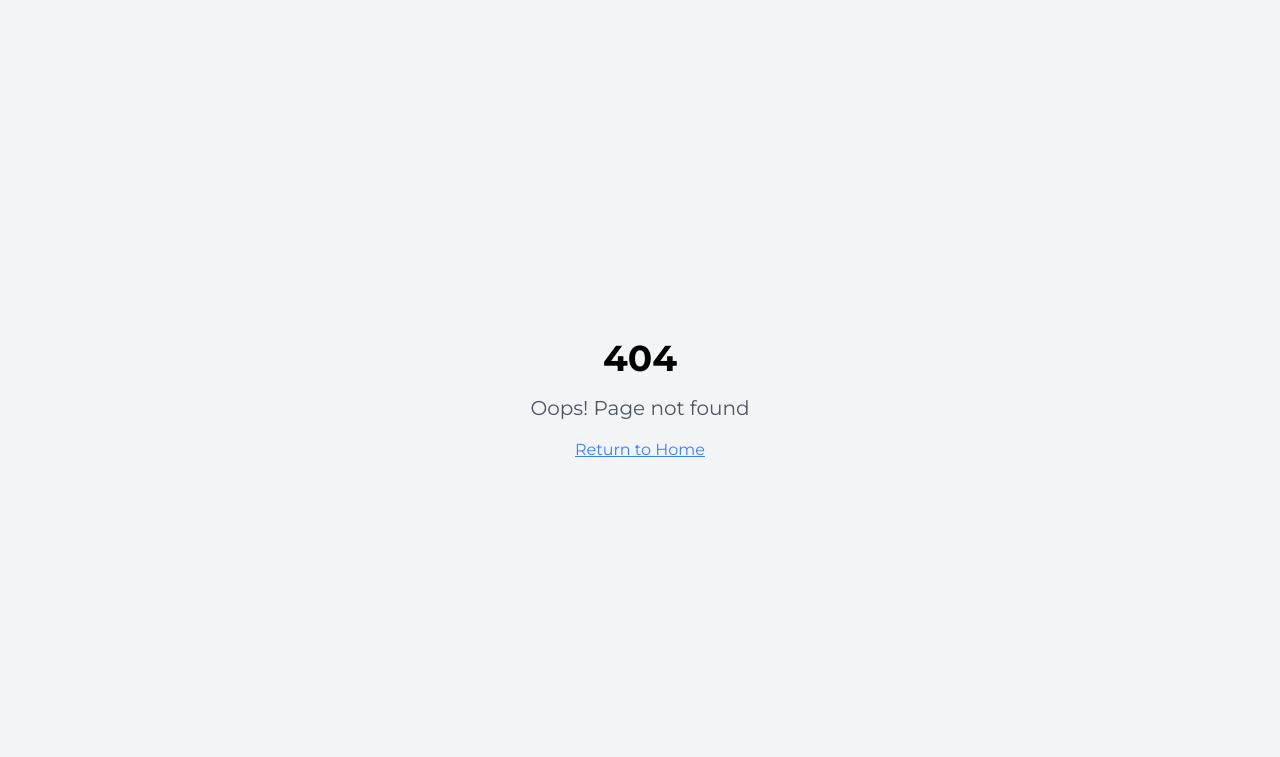
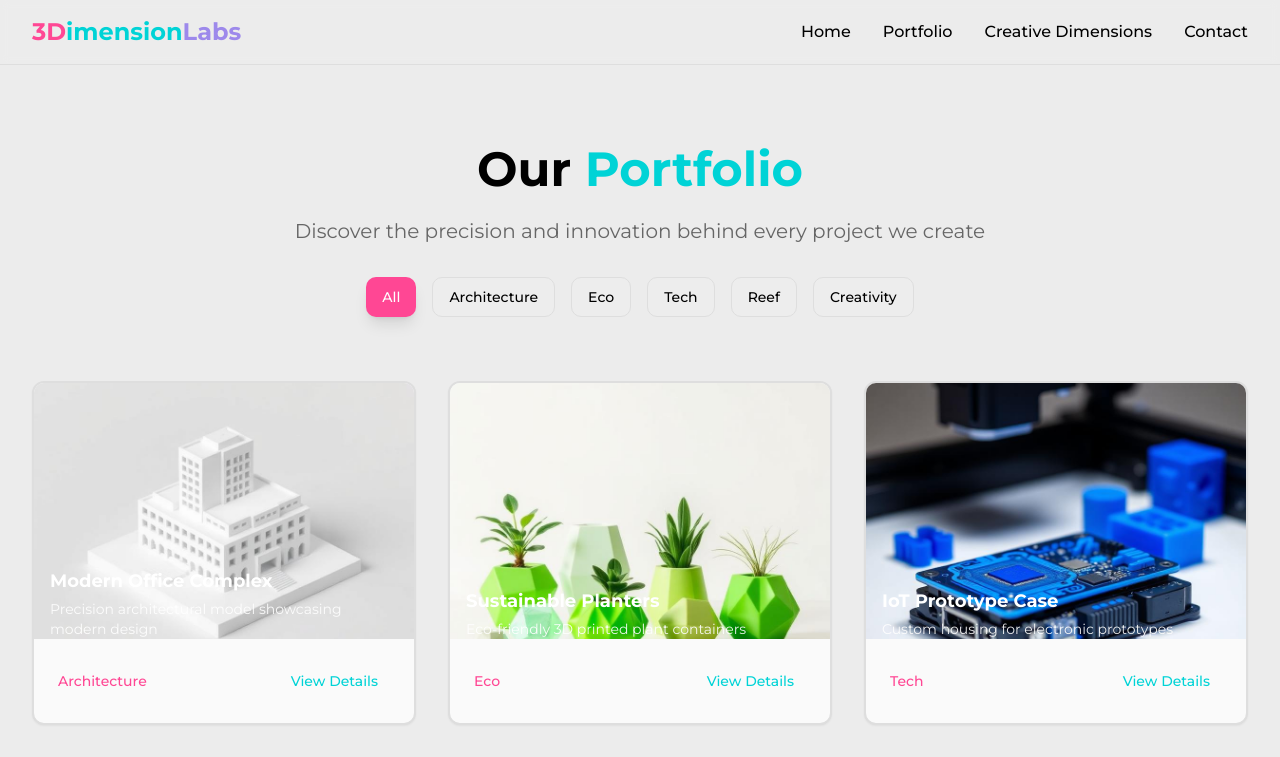
Before and after one commit to lapixlazuli/cube-craft-gallery-website, a React (Vite) app: page /portfolio in a window 1280 px wide. Before the commit this address had no page. Shown: the top 757 px of the page. Built offline with nearby package versions, Linux system fonts and the light colour scheme.

Commit message:
feat: move portfolio to separate page

```diff
--- a/src/App.tsx
+++ b/src/App.tsx
@@ -4,6 +4,7 @@ import { TooltipProvider } from "@/components/ui/tooltip";
 import { QueryClient, QueryClientProvider } from "@tanstack/react-query";
 import { BrowserRouter, Routes, Route } from "react-router-dom";
 import Index from "./pages/Index";
+import PortfolioPage from "./pages/Portfolio";
 import NotFound from "./pages/NotFound";
 
 const queryClient = new QueryClient();
@@ -16,6 +17,7 @@ const App = () => (
       <BrowserRouter>
         <Routes>
           <Route path="/" element={<Index />} />
+          <Route path="/portfolio" element={<PortfolioPage />} />
           {/* ADD ALL CUSTOM ROUTES ABOVE THE CATCH-ALL "*" ROUTE */}
           <Route path="*" element={<NotFound />} />
         </Routes>
--- a/src/components/Footer.tsx
+++ b/src/components/Footer.tsx
@@ -3,7 +3,7 @@ import { Instagram, MessageSquare, Mail } from "lucide-react";
 const Footer = () => {
   const quickLinks = [
     { name: "Home", href: "#home" },
-    { name: "Portfolio", href: "#portfolio" },
+    { name: "Portfolio", href: "/portfolio" },
     { name: "Creative Dimensions", href: "#dimensions" },
     { name: "Contact", href: "#contact" },
   ];
--- a/src/components/Header.tsx
+++ b/src/components/Header.tsx
@@ -7,7 +7,7 @@ const Header = () => {
 
   const navigation = [
     { name: "Home", href: "#home" },
-    { name: "Portfolio", href: "#portfolio" },
+    { name: "Portfolio", href: "/portfolio" },
     { name: "Creative Dimensions", href: "#dimensions" },
     { name: "Contact", href: "#contact" },
   ];
--- a/src/components/Hero.tsx
+++ b/src/components/Hero.tsx
@@ -1,7 +1,9 @@
 import { Button } from "@/components/ui/button";
 import heroImage from "@/assets/hero-cubes.jpg";
+import { useNavigate } from "react-router-dom";
 
 const Hero = () => {
+  const navigate = useNavigate();
   return (
     <section id="home" className="min-h-screen flex items-center justify-center relative overflow-hidden">
       {/* Background Image */}
@@ -44,7 +46,7 @@ const Hero = () => {
               variant="hero"
               size="lg"
               className="px-8 py-4 text-lg font-semibold min-w-[200px]"
-              onClick={() => document.getElementById('portfolio')?.scrollIntoView({ behavior: 'smooth' })}
+              onClick={() => navigate('/portfolio')}
             >
               View Portfolio
             </Button>
--- a/src/pages/Index.tsx
+++ b/src/pages/Index.tsx
@@ -1,7 +1,6 @@
 import Header from "@/components/Header";
 import Hero from "@/components/Hero";
 import CreativeDimensions from "@/components/CreativeDimensions";
-import Portfolio from "@/components/Portfolio";
 import Contact from "@/components/Contact";
 import Footer from "@/components/Footer";
 
@@ -12,7 +11,6 @@ const Index = () => {
       <main>
         <Hero />
         <CreativeDimensions />
-        <Portfolio />
         <Contact />
       </main>
       <Footer />
--- /dev/null
+++ b/src/pages/Portfolio.tsx
@@ -0,0 +1,17 @@
+import Header from "@/components/Header";
+import Portfolio from "@/components/Portfolio";
+import Footer from "@/components/Footer";
+
+const PortfolioPage = () => {
+  return (
+    <div className="min-h-screen bg-background">
+      <Header />
+      <main>
+        <Portfolio />
+      </main>
+      <Footer />
+    </div>
+  );
+};
+
+export default PortfolioPage;
```
